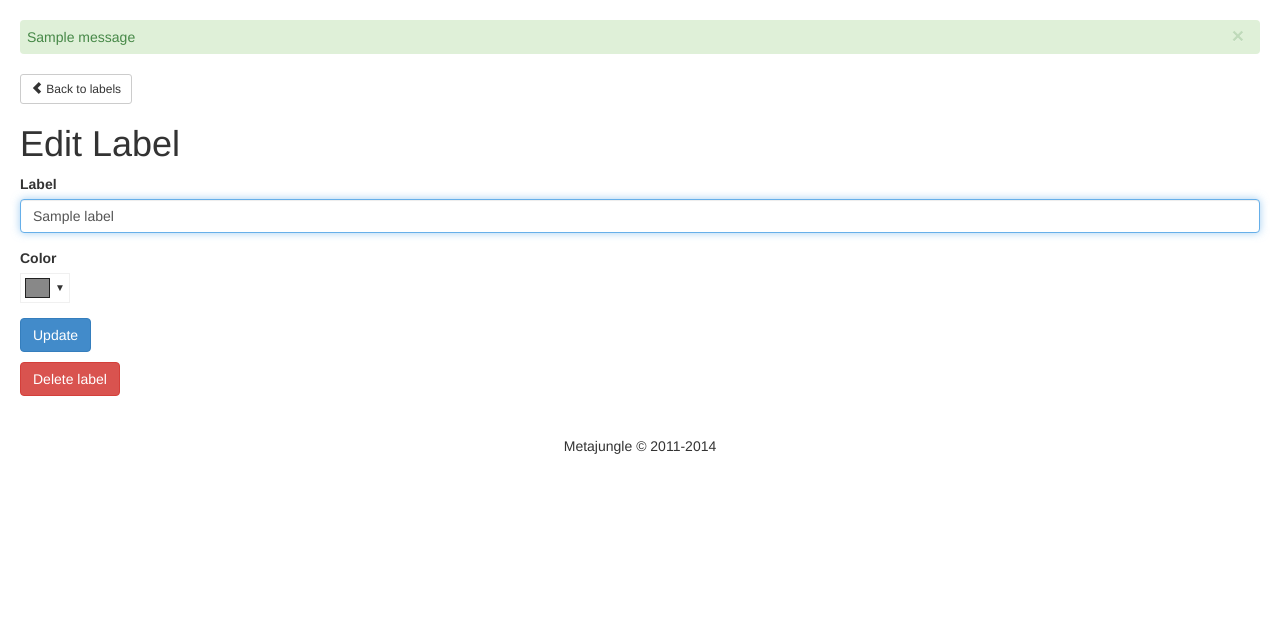
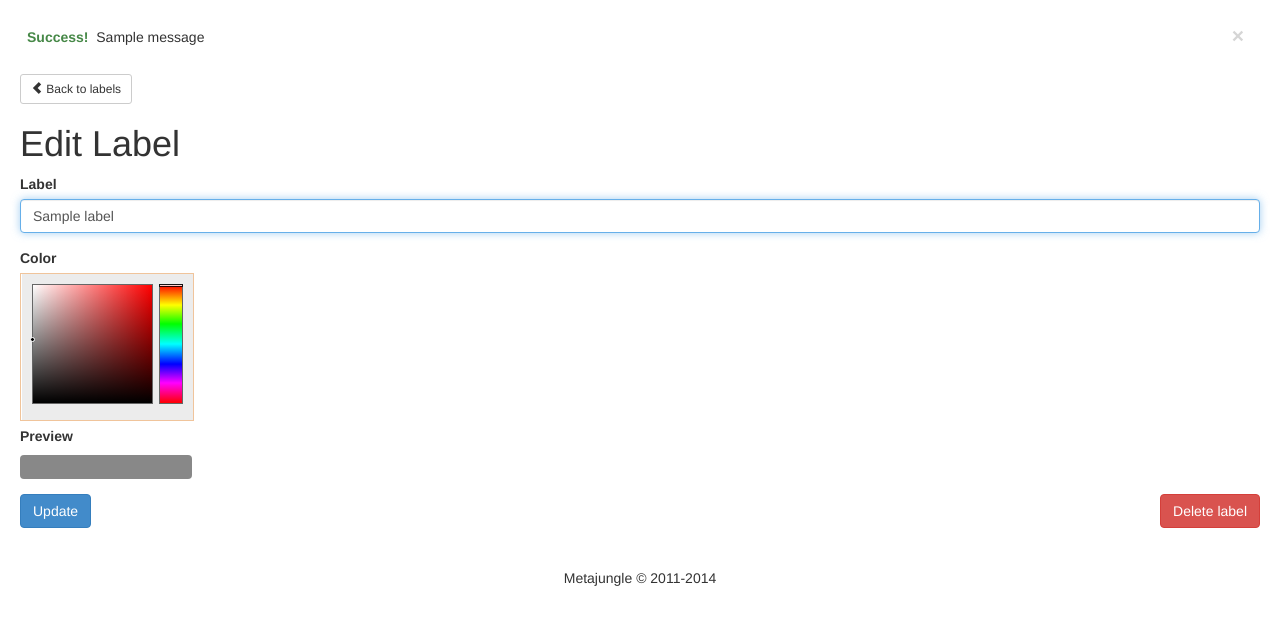
Before and after one commit to metajungle/jungletasks, a Django app: page /label/edit/1/ in a window 1280 px wide. Shown: the part 50-675 px from the top of the page. Run offline with Django 3.2, Linux system fonts and the light colour scheme; a user stored in the database is signed in; tables that the repository leaves empty hold one stand-in row (values such as "Sample post"); one stand-in notice (Sample message) is shown; parts of the project's set-up code (start-up, migrations or seed data) failed here and were passed over; some libraries are stand-ins or nearby versions.

Commit message:
improvements to selecting label colors

```diff
--- a/tasks/templates/base.html
+++ b/tasks/templates/base.html
@@ -95,8 +95,11 @@
     <div id="contents">
 
       {% for message in messages %}
-      <div class="alert {% if message.tags %}alert-{{ message.tags }}{% endif %} alert-dismissable">
+      <div class="alert alert-dismissable">
         <button type="button" class="close" data-dismiss="alert" aria-hidden="true">&times;</button>
+        <strong>
+          <span class="text-{{ message.tags }}">{{ message.tags|capfirst }}!</span>&nbsp;
+        </strong>
         {% autoescape off %}
         {{ message }}
         {% endautoescape %}
--- a/tasks/templates/label/edit.html
+++ b/tasks/templates/label/edit.html
@@ -50,13 +50,12 @@ $(function() {
 
   $("#colorpicker").spectrum({
     color: '{{ label.color }}',
-    showInput: false,
-    className: 'label-colorpicker',
+    flat: true,
     showButtons: false,
-    clickoutFiresChange: true,
-    chooseText: 'Set color',
-    change: function(color) {
-      $("#label-color").attr('value', color.toHexString());
+    move: function(color) {
+      var color = color.toHexString();
+      $("#label-color").attr('value', color);
+      $("ul.labels li").css('background-color', color);
     }
   })
 });
@@ -78,18 +77,25 @@ $(function() {
       </div>
       <div class="form-group">
         <label for="colorpicker">Color</label>
-        <div style="clear: both;">
-        <input type="text" id="colorpicker" />
-        </div>
+        <div class="clearfix"></div>
+        <input type="text" id="colorpicker" class="clearfix" />
+        <div class="clearfix"></div>
+        <label for="colorpicker">Preview</label>
+        <ul class="labels">
+          <li style="background-color: {{ label.color }}; width: 172px;">&nbsp;</li>
+        </ul>
+
       </div>
       <input id="label-color" type="hidden" name="color" value="#ffff99" />
       <button type="submit" class="btn btn-primary">Update</button>
+      <div class="pull-right">
+        <button type="button" class="btn btn-danger btn-delete" data-id="{{ label.id }}">Delete label</button>
+      </div>
     </fieldset>
 </form>
 
 <p></p>
 
-<button type="submit" class="btn btn-danger btn-delete" data-id="{{ label.id }}">Delete label</button>
 
 
 {% endblock contents %}
```
